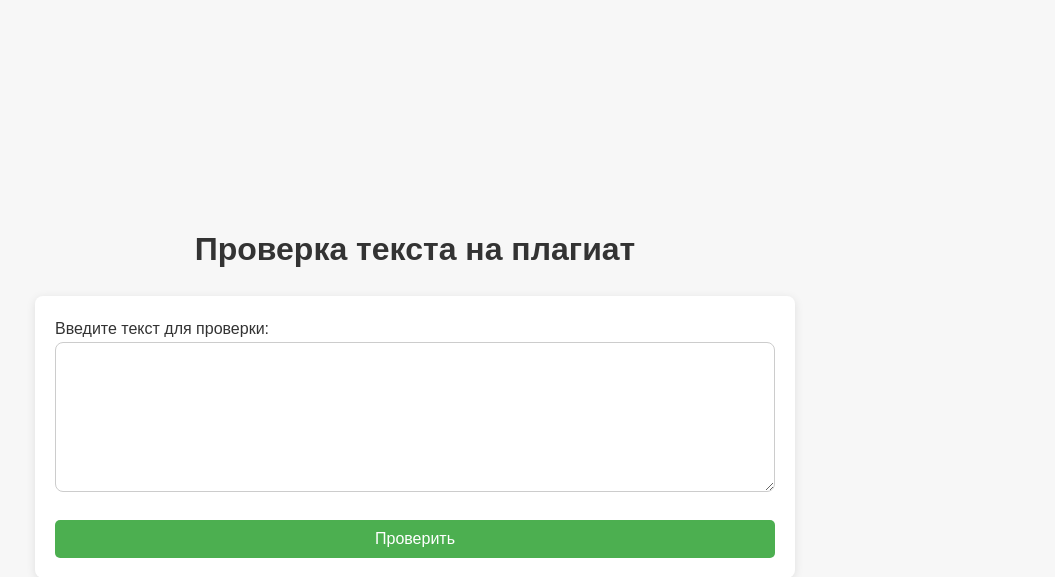
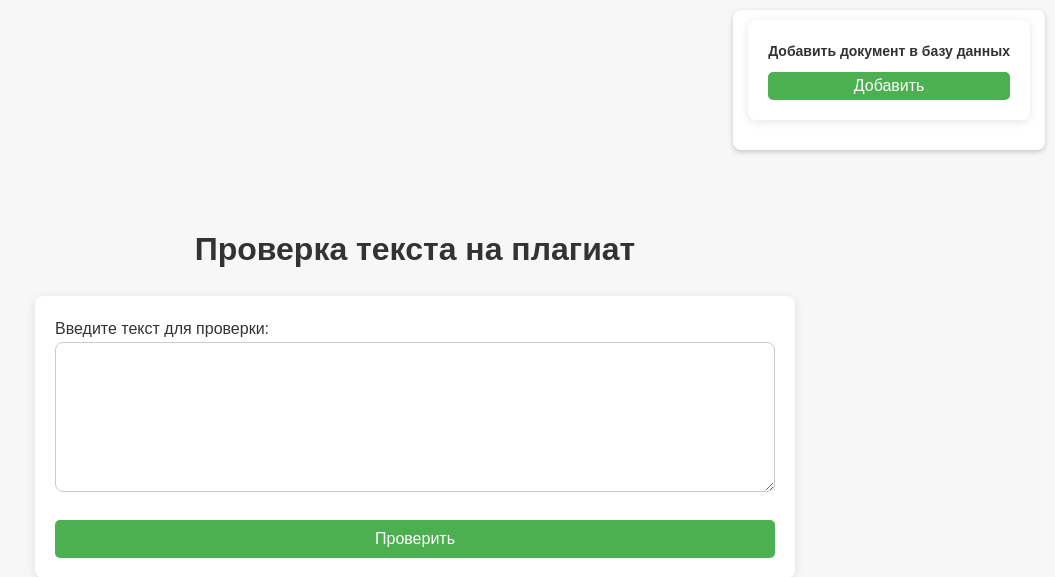
Before and after one commit to zhenimesov/Plagiarism_Detector, a Flask app: page / in a window 1280 px wide. Shown: the top 577 px of the page, without its empty margins (225-1280 px from the left). Run offline with Flask 3, Linux system fonts and the light colour scheme.

Commit message:
added adding document online

```diff
--- a/app.py
+++ b/app.py
@@ -1,9 +1,13 @@
-from flask import Flask, request, render_template
+from flask import Flask, request, render_template, jsonify
 from plagiarism.detector import PlagiarismDetector
 from plagiarism.utils import *
+from plagiarism.json_parser_handler import *
 
 app = Flask(__name__)
-detector = PlagiarismDetector(json_db_path="data/documents.json")
+DATA_FILE = "data/documents.json"
+detector = PlagiarismDetector(json_db_path=DATA_FILE)
+json_handler = JsonParserHandler(DATA_FILE)
+
 
 # Главная страница с формой для ввода текста
 @app.route("/", methods=["GET"])
@@ -22,6 +26,27 @@ def check():
     # Отправляем результаты на страницу с результатами
     return render_template("result.html", input_text=input_text, results=results)
 
+# Маршрут для отображения формы
+@app.route('/add', methods=['GET'])
+def add_page():
+    return render_template('add.html')
+
+# Для добавление документа в базу данных:
+@app.route('/add', methods=['POST'])
+def handle_add():
+    title = request.form.get('document_name')
+    content = request.form.get('document_content')
+
+    if not title or not content:
+        return jsonify({"status": "error", "message": "Все поля должны быть заполнены."}), 400
+
+    # Используем класс для добавления документа
+    new_document = json_handler.add_document(title, content)
+
+    # Обновляем список документов в детекторе
+    detector.refresh_documents()
+
+    return jsonify({"status": "success", "data": new_document})
 
 if __name__ == "__main__":
     app.run(debug=True)
--- a/data/documents.json
+++ b/data/documents.json
@@ -48,5 +48,25 @@
         "id": 10,
         "title": "Документ 10",
         "content": "документ для проверки работы системы анти-плагиата с большим количеством уникальных фраз."
+    },
+    {
+        "id": 11,
+        "title": "asd",
+        "content": "asdasd"
+    },
+    {
+        "id": 12,
+        "title": "документ какой то",
+        "content": "фывпваып"
+    },
+    {
+        "id": 13,
+        "title": "Документ 11",
+        "content": "больше больше"
+    },
+    {
+        "id": 14,
+        "title": "asdasd",
+        "content": "asdasd"
     }
 ]
--- a/plagiarism/detector.py
+++ b/plagiarism/detector.py
@@ -22,6 +22,10 @@ class PlagiarismDetector:
         except FileNotFoundError:
             print(f"Файл базы данных {self.json_db_path} не найден.")
             return []
+
+    def refresh_documents(self):
+        """Обновляет внутренний список документов из JSON-базы."""
+        self.documents = self.load_json_database()
 
     def find_matches(self, query_text, similarity_threshold=10.0):
         """Поиск совпадений с использованием JSON-базы и фильтрация по порогу схожести."""
--- a/static/styles.css
+++ b/static/styles.css
@@ -22,6 +22,41 @@ body {
     padding: 20px;
     box-sizing: border-box;
 }
+
+/* Стили для верхнего правого контейнера */
+.container-right {
+    position: fixed; /* Зафиксировано в правом верхнем углу */
+    top: 10px; /* Отступ сверху */
+    right: 10px; /* Отступ справа */
+    background-color: #ffffff; /* Белый фон */
+    padding: 10px 15px; /* Отступы внутри */
+    border-radius: 8px; /* Скругление углов */
+    box-shadow: 0 2px 5px rgba(0, 0, 0, 0.2); /* Тень для контейнера */
+    text-align: center; /* Текст по центру */
+    font-size: 14px; /* Мелкий размер шрифта */
+    z-index: 10; /* Поверх остального контента */
+}
+
+.container-right p {
+    margin: 0 0 10px; /* Убираем отступ сверху и добавляем снизу */
+    font-weight: bold; /* Жирный текст */
+    color: #333; /* Темно-серый цвет */
+}
+
+.container-right button {
+    background-color: #4CAF50; /* Зеленый фон кнопки */
+    color: #fff; /* Белый текст */
+    border: none; /* Убираем границу */
+    border-radius: 5px; /* Скругление углов кнопки */
+    padding: 5px 10px; /* Отступы внутри кнопки */
+    cursor: pointer; /* Изменение курсора при наведении */
+    transition: background-color 0.3s ease;
+}
+
+.container-right button:hover {
+    background-color: #45a049; /* Цвет кнопки при наведении */
+}
+
 
 /* Заголовки */
 h1, h2 {
--- a/templates/index.html
+++ b/templates/index.html
@@ -7,6 +7,12 @@
     <link rel="stylesheet" href="{{ url_for('static', filename='styles.css') }}">
 </head>
 <body>
+<div class="container-right">
+    <form action="/add">
+        <p>Добавить документ в базу данных</p>
+        <button type="submit">Добавить</button>
+    </form>
+</div>
 <div class="container">
     <h1>Проверка текста на плагиат</h1>
     <form action="/check" method="POST">
--- a/templates/result.html
+++ b/templates/result.html
@@ -35,6 +35,5 @@
     </div>
     <a href="/">Проверить другой текст</a>
 </div>
-<button type="submit">Generate Report</button>
 </body>
 </html>
```
Also changed, not shown: plagiarism/json_parser_handler.py (added, +28 -0 lines), templates/add.html (added, +23 -0 lines). Lines whose indentation alone changed are shown as unchanged.
